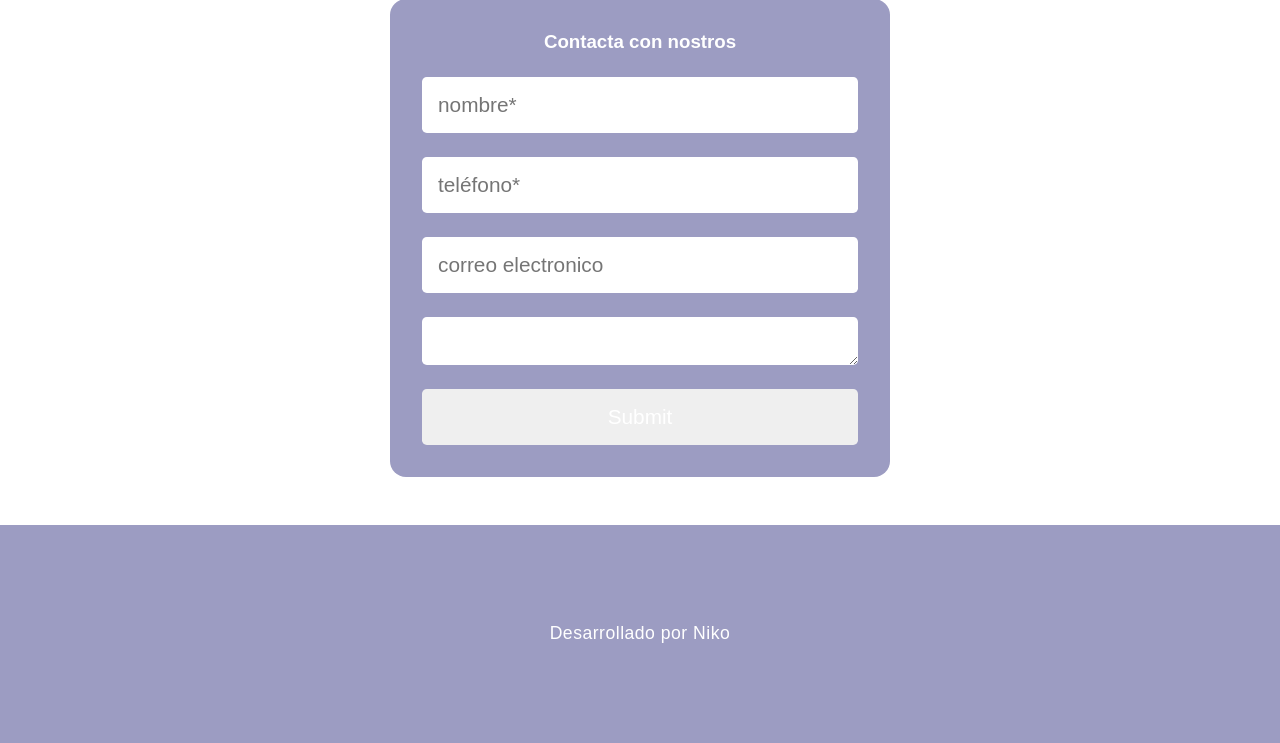
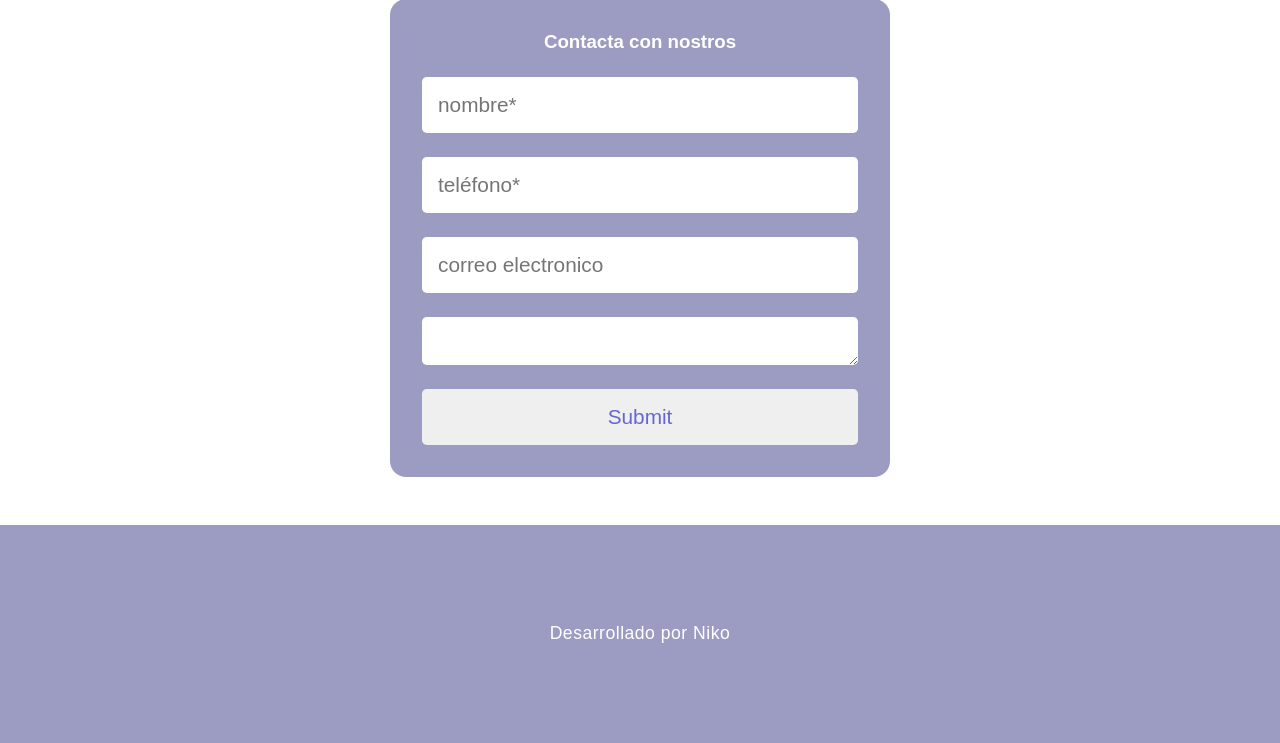
Before and after one commit to nikodps58/proyecto_5_Ciudades, a PHP site: page / in a window 1280 px wide, with the pointer over the restyled element. Shown: the part 1326-2069 px from the top of the page. Run offline with PHP 8.4, Linux system fonts and the light colour scheme.

Commit message:
2024-02-01

```diff
--- a/assets/css/style.css
+++ b/assets/css/style.css
@@ -232,6 +232,6 @@ footer p{
 }
 
 #boton:hover{
-    transition: 5s;
-    color: var(--color0)!important;
+    transition: 0.5s;
+    color: var(--color1)!important;
 }
```
